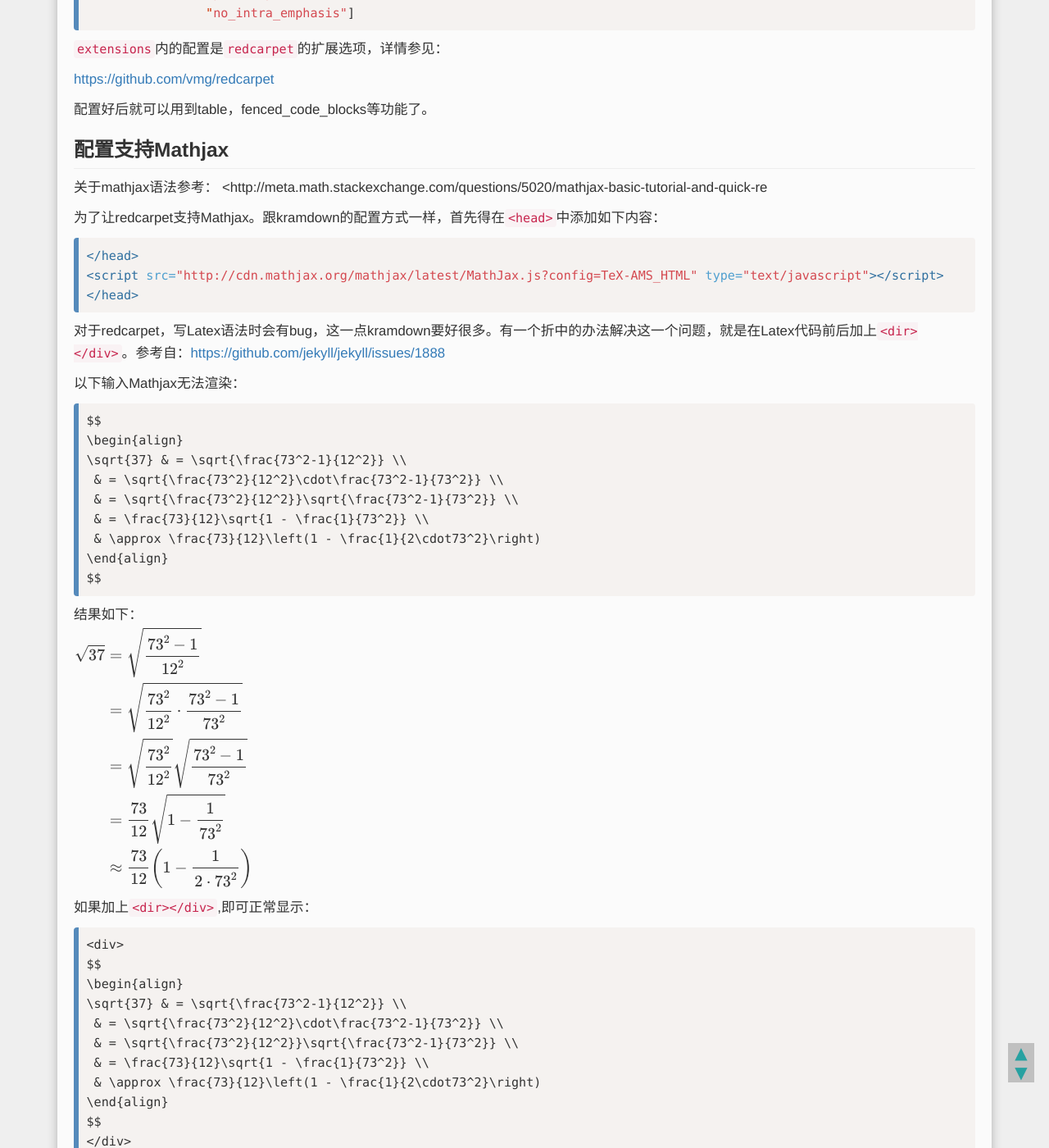
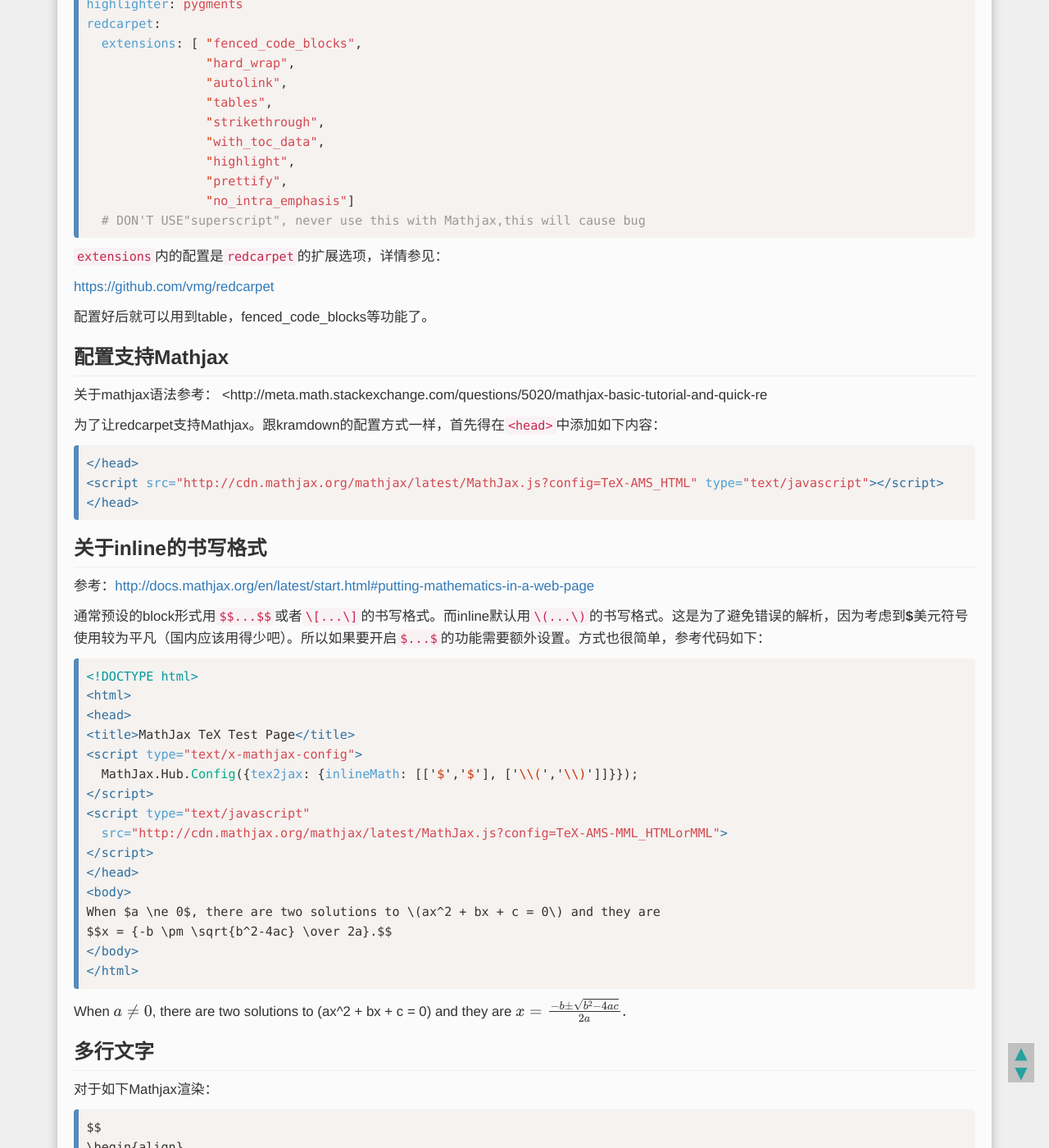
Before and after one commit to SenZhangAI/senzhangai.github.com, a Jekyll site: the page built from _posts/2015-04-30-using-mathjax-with-redcarpet-in-jekyll.md, in a window 1280 px wide and 1400 px high, scrolled down 1133 px. Shown: the whole window at 82% size. Built offline with Jekyll 4.4.1, drawn with Linux system fonts in a browser that asks for light colours; Markdown is read by kramdown in place of the engine named in the settings; formulas are drawn with MathJax 3; comment, search, counter and statistics services are not loaded; some of the changed text lies outside the part shown.

Commit message:
post about 修正mathjax和redcarpet冲突

````diff
--- a/_posts/2015-04-30-using-mathjax-with-redcarpet-in-jekyll.md
+++ b/_posts/2015-04-30-using-mathjax-with-redcarpet-in-jekyll.md
@@ -1,6 +1,6 @@
 ---
 layout: post
-title: "解决redcarpet中Mathjax渲染问题"
+title: "解决redcarpet中Mathjax渲染问题及优化redcarpet的配置"
 description: "解决redcarpet中不能渲染Mathjax的问题，并优化redcarpet配置支持大部分GFM"
 keywords: "mathjax, redcarpet, jekyll, blog"
 category: programming
@@ -21,7 +21,14 @@
 
 于是查找各种资料和方案。浪费了好几天时间，无奈自己实在忍不了没有`Latex`支持的博客。
 
+好在功夫不负有心人，其实解决办法很简单。重点是分析原因。
+
 吐槽完了，以下是正题。
+
+## redcarpet与Mathjax渲染问题分析
+
+由于Mathjax中的**小标语法** `a_b`和**上标语法** `a^b` 有可能会提前被redcarpet解析，这样Mathjax获得的被redcarpet解析后的源文件已面目全非。所以要想避免这一个问题，就得关闭redcarpet对上下标的解析。好在这个配置很简单，只要在`redcarpet.extensions[]`中不要加上`superscript`即可。相关redcarpet配置如下。
+
 
 ## 配置redcarpet支持GFM格式
 
@@ -44,11 +51,11 @@
                 "autolink",
                 "tables",
                 "strikethrough",
-                "superscript",
                 "with_toc_data",
                 "highlight",
                 "prettify",
                 "no_intra_emphasis"]
+  # DON'T USE"superscript", never use this with Mathjax,this will cause bug
 ```
 
 `extensions`内的配置是`redcarpet`的扩展选项，详情参见：
@@ -70,9 +77,39 @@
 </head>
 ```
 
-对于redcarpet，写Latex语法时会有bug，这一点kramdown要好很多。有一个折中的办法解决这一个问题，就是在Latex代码前后加上`<dir></div>`。参考自：<https://github.com/jekyll/jekyll/issues/1888>
 
-以下输入Mathjax无法渲染：
+
+## 关于inline的书写格式
+
+参考：<http://docs.mathjax.org/en/latest/start.html#putting-mathematics-in-a-web-page>
+
+通常预设的block形式用`$$...$$`或者`\[...\]`的书写格式。而inline默认用`\(...\)`的书写格式。这是为了避免错误的解析，因为考虑到**$**美元符号使用较为平凡（国内应该用得少吧）。所以如果要开启`$...$`的功能需要额外设置。方式也很简单，参考代码如下：
+
+```html
+<!DOCTYPE html>
+<html>
+<head>
+<title>MathJax TeX Test Page</title>
+<script type="text/x-mathjax-config">
+  MathJax.Hub.Config({tex2jax: {inlineMath: [['$','$'], ['\\(','\\)']]}});
+</script>
+<script type="text/javascript"
+  src="http://cdn.mathjax.org/mathjax/latest/MathJax.js?config=TeX-AMS-MML_HTMLorMML">
+</script>
+</head>
+<body>
+When $a \ne 0$, there are two solutions to \(ax^2 + bx + c = 0\) and they are
+$$x = {-b \pm \sqrt{b^2-4ac} \over 2a}.$$
+</body>
+</html>
+```
+
+When $a \ne 0$, there are two solutions to \(ax^2 + bx + c = 0\) and they are
+$$x = {-b \pm \sqrt{b^2-4ac} \over 2a}.$$
+
+## 多行文字
+
+对于如下Mathjax渲染：
 
 ```
 $$
@@ -87,7 +124,7 @@
 ```
 
 结果如下：
-<br>
+
 $$
 \begin{align}
 \sqrt{37} & = \sqrt{\frac{73^2-1}{12^2}} \\
@@ -97,9 +134,12 @@
  & \approx \frac{73}{12}\left(1 - \frac{1}{2\cdot73^2}\right)
 \end{align}
 $$
-<br>
 
-如果加上`<dir></div>`,即可正常显示：
+本想多行显示，却显示为单行。
+
+如果想多行显示有两种办法：
+
+方案一 通过添加`<dir></div>`,即可多行显示：
 
 ```
 <div>
@@ -129,4 +169,29 @@
 $$
 </div>
 
-此外对于inline的形式即类似`$x^2 + y^2 = 1$`的形式，还没有好的办法解决。
+
+方案二 用`\\\\` 代替`\\`即：
+
+```html
+$$
+\begin{align}
+\sqrt{37} & = \sqrt{\frac{73^2-1}{12^2}} \\\\
+ & = \sqrt{\frac{73^2}{12^2}\cdot\frac{73^2-1}{73^2}} \\\\
+ & = \sqrt{\frac{73^2}{12^2}}\sqrt{\frac{73^2-1}{73^2}} \\\\
+ & = \frac{73}{12}\sqrt{1 - \frac{1}{73^2}} \\\\
+ & \approx \frac{73}{12}\left(1 - \frac{1}{2\cdot73^2}\right)
+\end{align}
+$$
+```
+
+结果如下：
+
+$$
+\begin{align}
+\sqrt{37} & = \sqrt{\frac{73^2-1}{12^2}} \\\\
+ & = \sqrt{\frac{73^2}{12^2}\cdot\frac{73^2-1}{73^2}} \\\\
+ & = \sqrt{\frac{73^2}{12^2}}\sqrt{\frac{73^2-1}{73^2}} \\\\
+ & = \frac{73}{12}\sqrt{1 - \frac{1}{73^2}} \\\\
+ & \approx \frac{73}{12}\left(1 - \frac{1}{2\cdot73^2}\right)
+\end{align}
+$$
````
